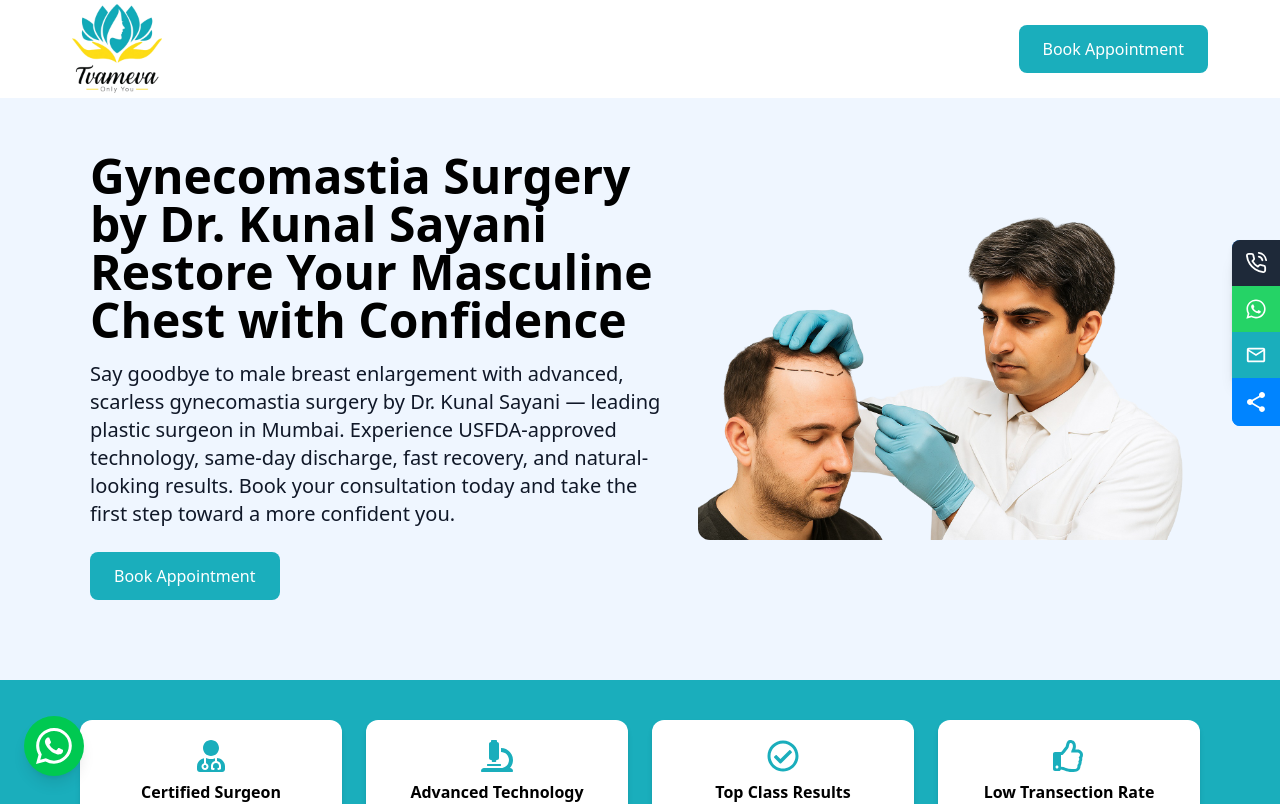
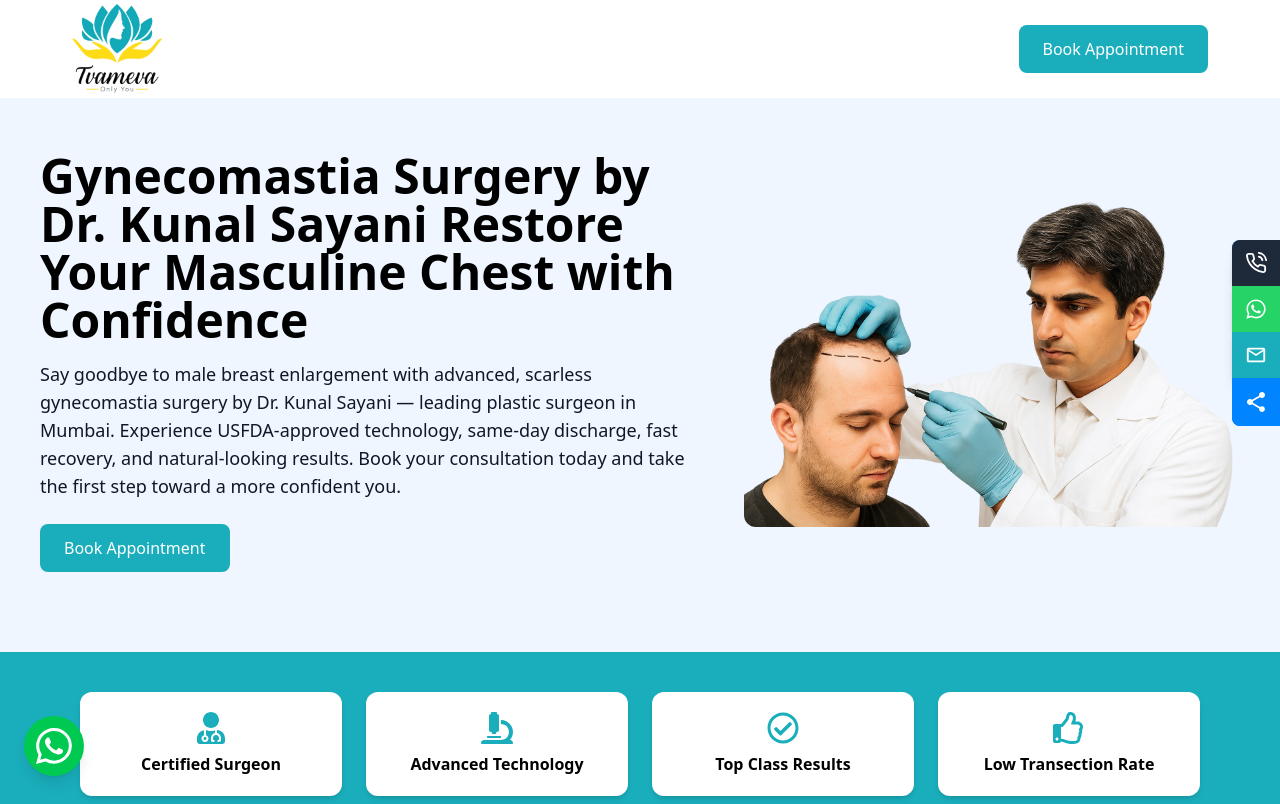
Before and after one commit to rajurao1106/gynaecomastia.drkunalsayani, a Next.js app: page / in a window 1280 px wide. Shown: the top 804 px of the page. Built offline with nearby package versions, Linux system fonts and the light colour scheme.

Commit message:
commit changes

```diff
--- a/src/app/components/homepage/About.jsx
+++ b/src/app/components/homepage/About.jsx
@@ -187,7 +187,7 @@ export default function About() {
               </div>
             </ul>
 
-            <div className="mt-8">
+            {/* <div className="mt-8">
               <h3 className="text-xl font-semibold text-[#10217D] mb-4">
                 Expertise in Hair Transplant
               </h3>
@@ -218,7 +218,7 @@ export default function About() {
                   </button>
                 ))}
               </div>
-            </div>
+            </div> */}
           </div>
         </div>
       </section>
--- a/src/app/components/homepage/Hero.jsx
+++ b/src/app/components/homepage/Hero.jsx
@@ -7,13 +7,12 @@ export default function Hero() {
     <div>
       {/* Hero Section */}
       <section className="w-full flex justify-center max-lg:pt-28 items-center bg-blue-50 px-4 py-20 pt-38  text-center">
-        <div className="w-full flex flex-col lg:flex-row items-center justify-between max-w-[1100px] gap-8">
-          <div className="text-left max-w-xl max-lg:text-center">
+        <div className="w-full flex flex-col lg:flex-row items-center justify-between max-w-[1200px] gap-8">
+          <div className="text-left max-w-2xl max-lg:text-center">
             <h1 className="text-4xl md:text-5xl font-bold text-black mb-4">
-              Gynecomastia Surgery by Dr. Kunal Sayani Restore Your Masculine
-              Chest with Confidence
+              Gynecomastia Surgery by <br /> Dr. Kunal Sayani Restore Your Masculine Chest with Confidence
             </h1>
-            <p className="text-lg md:text-xl text-gray-900 mb-6">
+            <p className="text-base md:text-lg text-gray-900 mb-6">
               Say goodbye to male breast enlargement with advanced, scarless
               gynecomastia surgery by Dr. Kunal Sayani — leading plastic surgeon
               in Mumbai. Experience USFDA-approved technology, same-day
```
